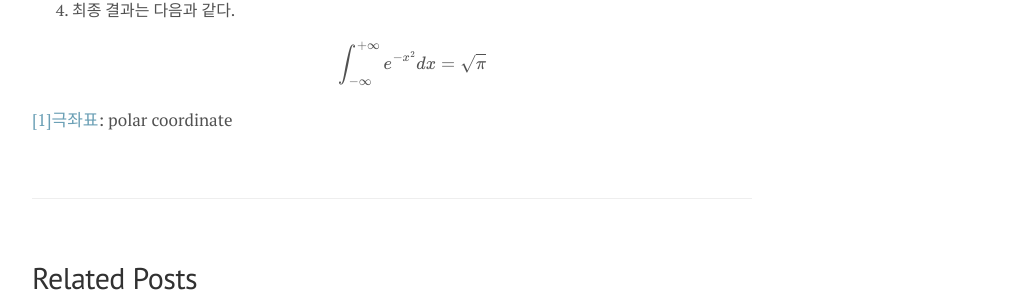
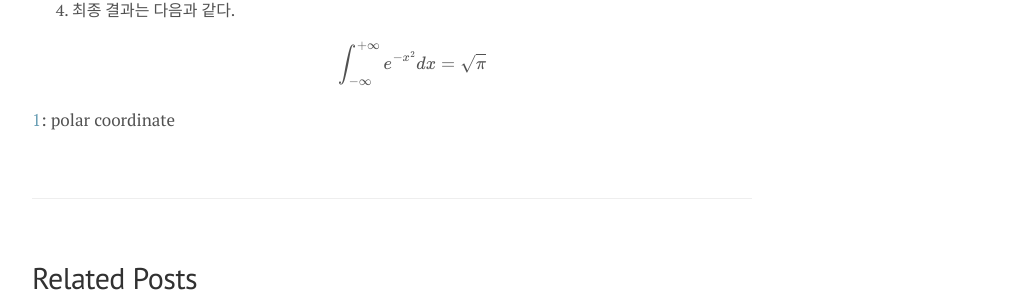
Before and after one commit to seokhoonj/seokhoonj.github.io, a Jekyll site: the page built from _posts/Math/2018-09-25-Math-normal_distribution.md, in a window 1280 px wide and 900 px high, scrolled down 793 px. Shown: the part 352-654 px from the top of the window, without its empty margins (248-1276 px from the left). Built offline with Jekyll 4.4.1, drawn with Linux system fonts in a browser that asks for light colours; nearby versions of some CDN libraries; formulas are drawn with MathJax 3; comment, search, counter and statistics services are not loaded.

Commit message:
add _posts

```diff
--- a/_posts/Math/2018-09-25-Math-normal_distribution.md
+++ b/_posts/Math/2018-09-25-Math-normal_distribution.md
@@ -34,4 +34,4 @@ comments: false
 4. 최종 결과는 다음과 같다.
 \\( \int\_{-\infty}^{+\infty} e^{-x^2} dx = \sqrt{\pi} \\)
 
-<a name="극좌표">[1]극좌표</a>: polar coordinate
+<a name="극좌표">1</a>: polar coordinate
```
